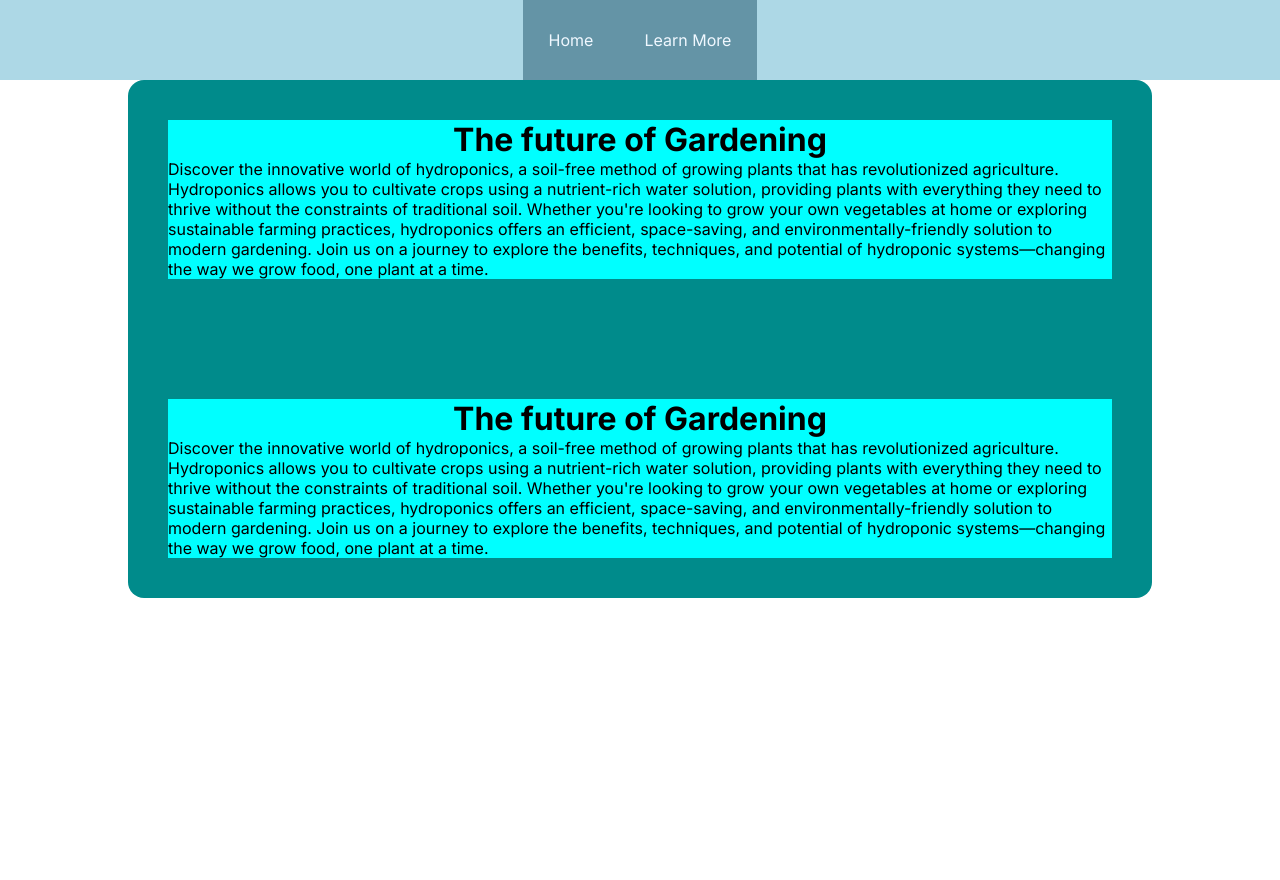
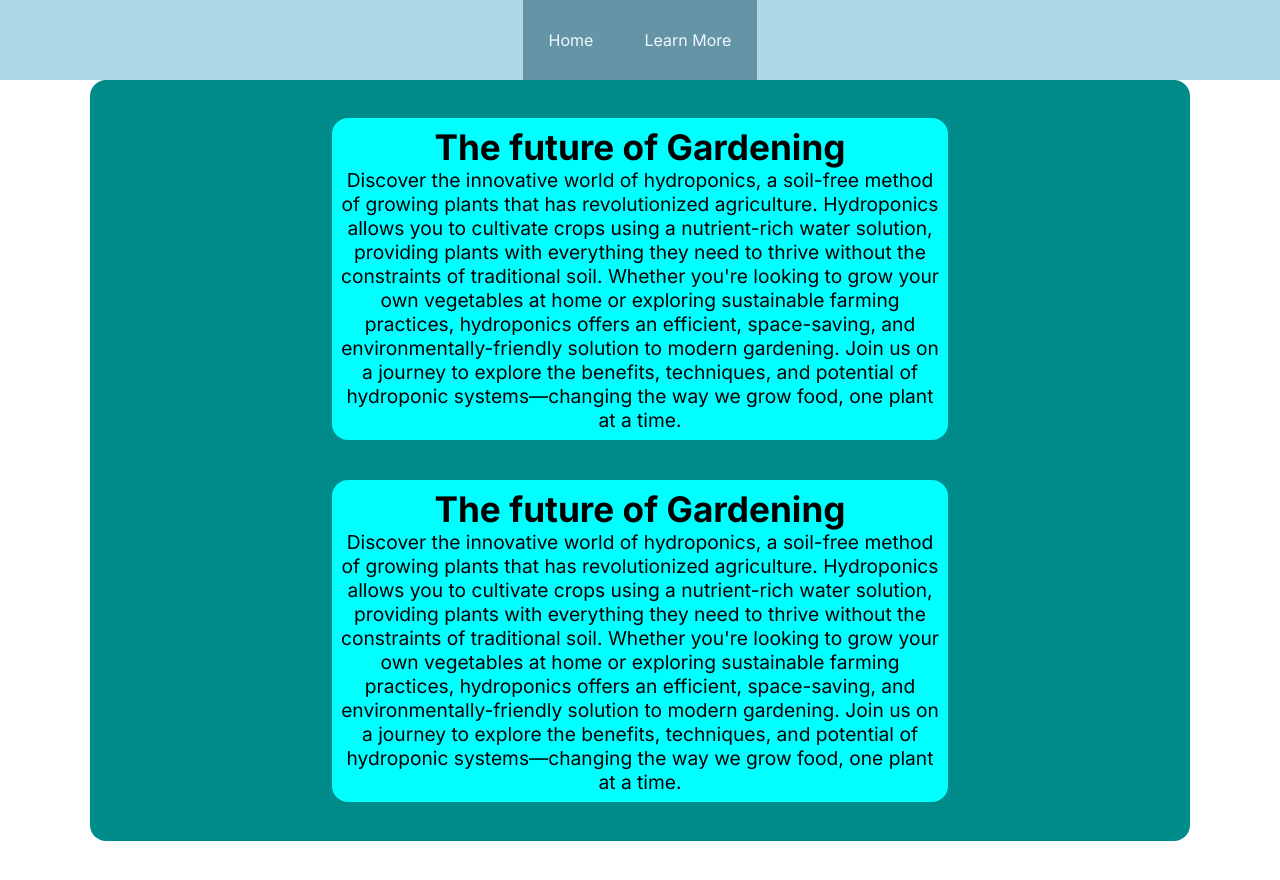
Before and after one commit to ArcticSnowyFox/ToNederlandWeGo, a plain HTML site: page index.html in a window 1280 px wide. Shown: the top 880 px of the page. Drawn offline with Linux system fonts and the light colour scheme.

Commit message:
Enhance article styling: add padding, border radius, and center text alignment

```diff
--- a/style.css
+++ b/style.css
@@ -66,6 +66,7 @@
 .articleContainer {
     background-color: darkcyan;
     width: 80dvw;
+    padding: 3dvw;
     display: flex;
     flex-flow: row wrap;
     justify-content: center;
@@ -77,7 +78,9 @@
 
 .Article {
     background-color: aqua;
-    margin: 5dvh;
+    border-radius: 2dvh;
+    padding: 1dvh;
+    max-width: 75dvh;
 }
 
 .articleTitleDiv {}
@@ -85,6 +88,8 @@
 .articleTitle {
     display: flex;
     justify-content: center;
+    text-align: center;
+    font-size: 2.2rem;
 }
 
 .articleTextDiv {}
@@ -92,4 +97,6 @@
 .articleText {
     display: flex;
     justify-content: center;
+    text-align: center;
+    font-size: 1.2rem;
 }
```
